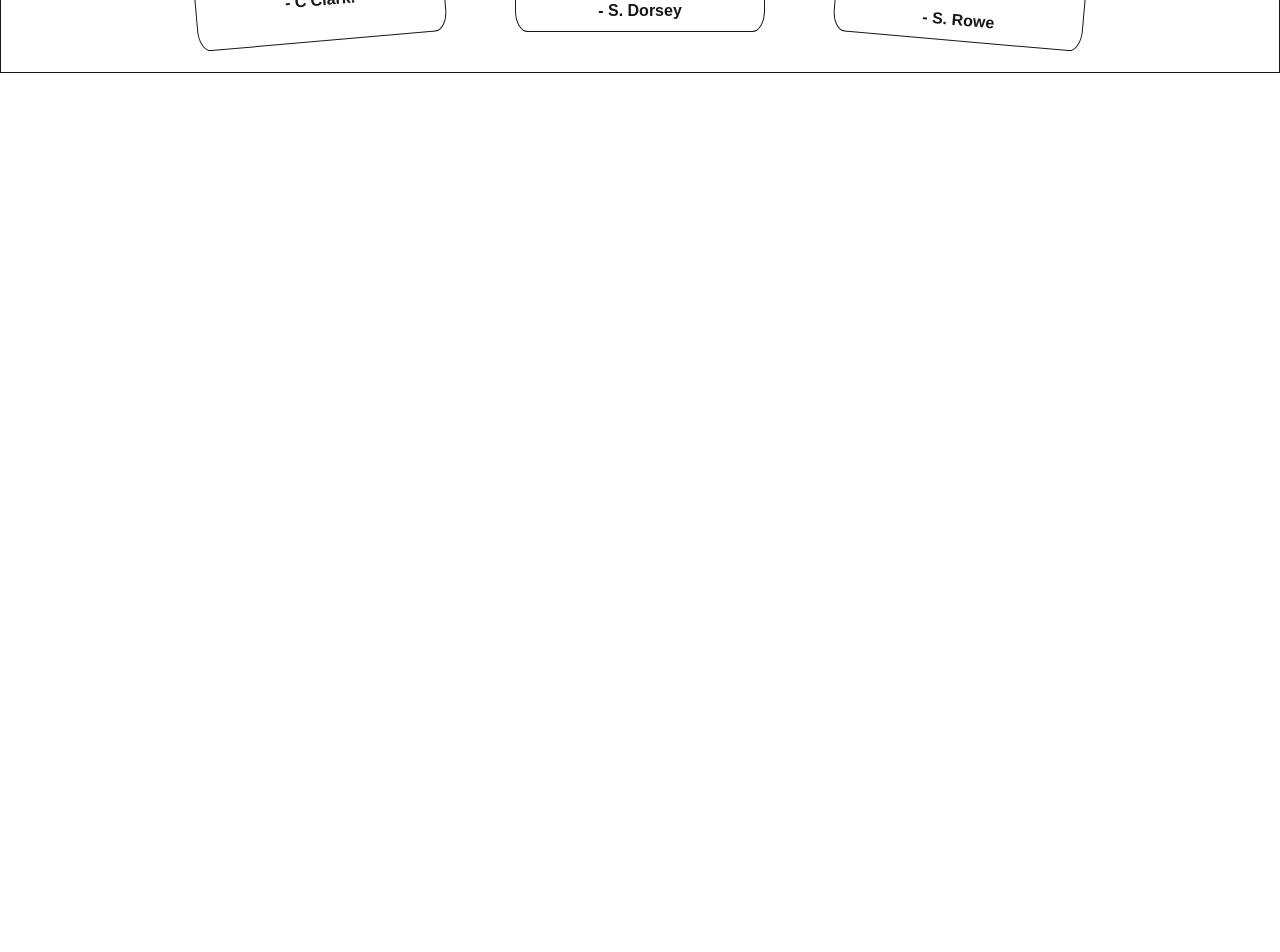
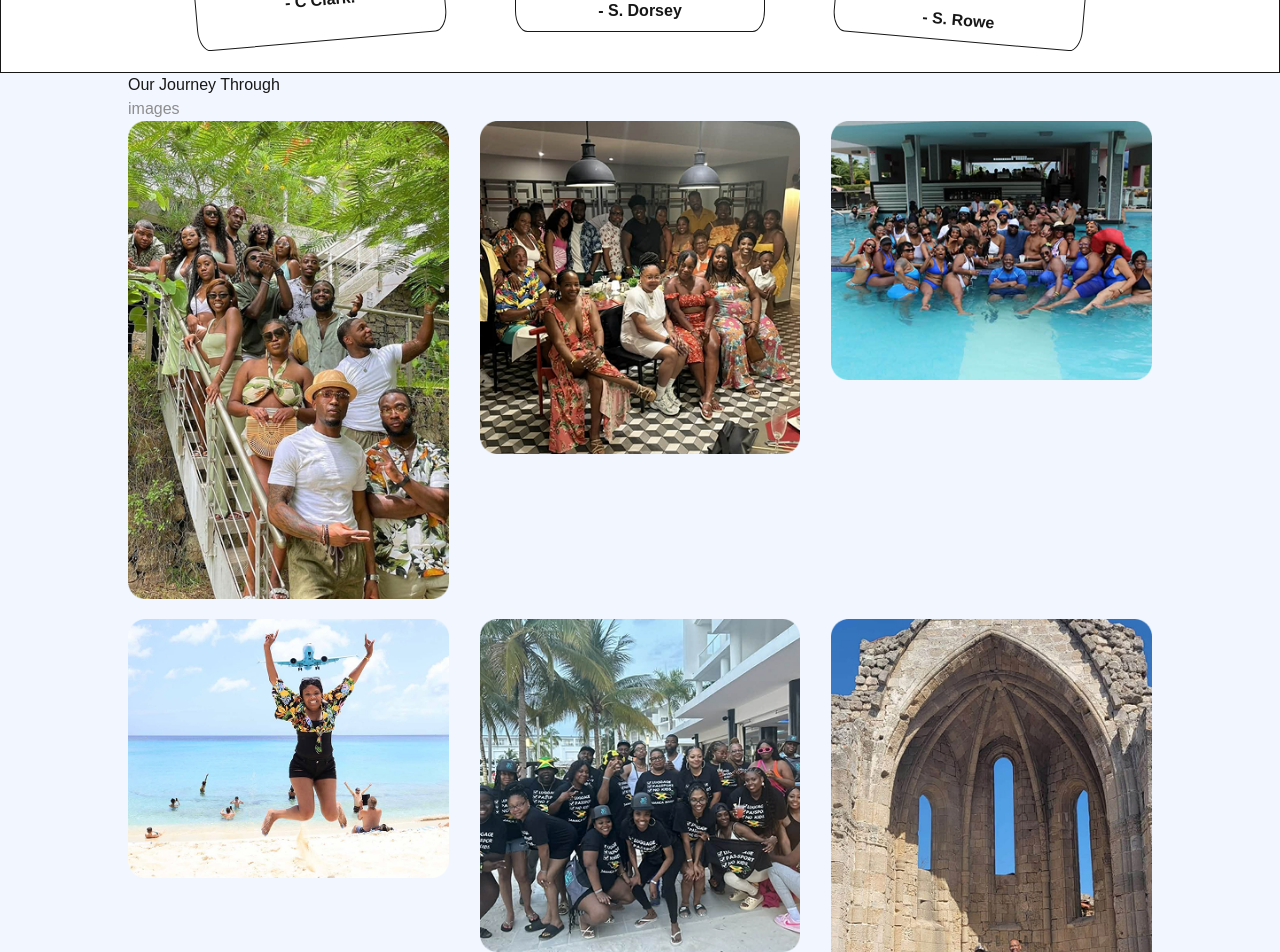
Before and after one commit to TheEldaps/Travel-Events, a Next.js app: page / in a window 1280 px wide. Shown: the part 4820-5772 px from the top of the page. Before the commit the page ends 4893 px from the top, so only its background shows below. Built offline with nearby package versions, Linux system fonts and the light colour scheme.

Commit message:
style Journey section Image cards

```diff
--- a/app/components/JourneyImageCards.tsx
+++ b/app/components/JourneyImageCards.tsx
@@ -0,0 +1,22 @@
+import Image from "next/image";
+import { StaticImageData } from "next/image";
+
+export default function JourneyImageCards({
+  image,
+  imageheight,
+}: {
+  image: StaticImageData;
+  imageheight: string;
+}) {
+  return (
+    <div className={`${imageheight}`}>
+      <Image
+        src={image}
+        width="200"
+        height="400"
+        alt="An Image showing the our journey through memories"
+        className="w-full"
+      />
+    </div>
+  );
+}
--- a/app/components/JourneySection.tsx
+++ b/app/components/JourneySection.tsx
@@ -1,12 +1,31 @@
-import React from "react";
+import JourneyImageCards from "../components/JourneyImageCards";
+import JourneyImage1 from "../../public/JourneyImage1.png";
+import JourneyImage2 from "../../public/JourneyImage2.png";
+import JourneyImage3 from "../../public/JourneyImage3.png";
+import JourneyImage4 from "../../public/JourneyImage4.png";
+import JourneyImage5 from "../../public/JourneyImage5.png";
+import JourneyImage6 from "../../public/JourneyImage6.png";
 
 export default function JourneySection() {
   return (
-    <section className="px-[10%] bg-[#F2F7FF]">
+    <section className="px-[10%] bg-[#F2F7FF] pb-5">
       <h2>
         Our Journey Through <br />
         <span className="text-[#8D8D8D]">images</span>
       </h2>
+
+      <section className="">
+        <div className="flex gap-[3%] mb-5">
+          <JourneyImageCards image={JourneyImage1} imageheight="h-100%" />
+          <JourneyImageCards image={JourneyImage2} imageheight="h-75%" />
+          <JourneyImageCards image={JourneyImage3} imageheight="h-50%" />
+        </div>
+        <div className="flex gap-[3%]">
+          <JourneyImageCards image={JourneyImage4} imageheight="h-50%" />
+          <JourneyImageCards image={JourneyImage5} imageheight="h-75%" />
+          <JourneyImageCards image={JourneyImage6} imageheight="h-100%" />
+        </div>
+      </section>
     </section>
   );
 }
--- a/app/page.tsx
+++ b/app/page.tsx
@@ -1,9 +1,10 @@
 import Nav from "./components/Nav";
 import HeroSection from "./components/HeroSection";
-import AboutSection from './components/AboutSection'
-import EventsSection from './components/EventsSection'
+import AboutSection from "./components/AboutSection";
+import EventsSection from "./components/EventsSection";
 import ServiceSection from "./components/ServiceSection";
 import TestimonialsSection from "./components/TestimonialsSection";
+import JourneySection from "./components/JourneySection";
 
 export default function Home() {
   return (
@@ -14,6 +15,7 @@ export default function Home() {
       <EventsSection />
       <ServiceSection />
       <TestimonialsSection />
+      <JourneySection />
     </>
   );
 }
```
